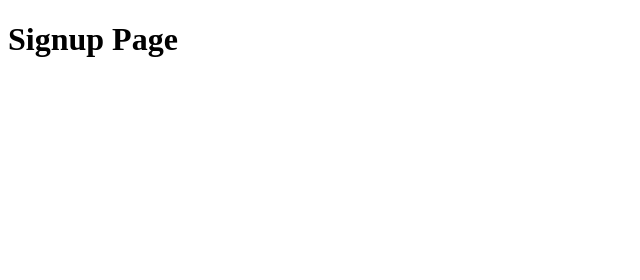
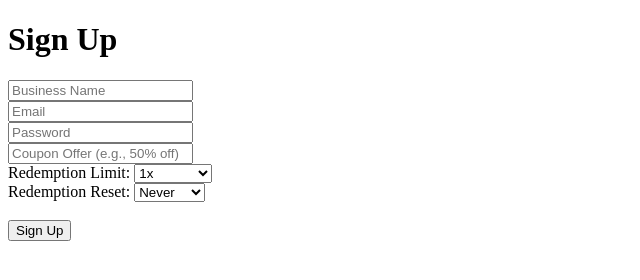
Before and after one commit to CoastalCouponClub/coupon-verification, a website: page businessportal/signup.html in a window 1280 px wide. Shown: the whole page, without its empty margins (0-640 px from the left). Drawn offline with Linux system fonts and the light colour scheme.

Commit message:
Update signup.html

```diff
--- a/businessportal/signup.html
+++ b/businessportal/signup.html
@@ -1 +1,33 @@
-<!DOCTYPE html><html><head><title>Sign Up</title></head><body><h1>Signup Page</h1></body></html>
+<!DOCTYPE html>
+<html>
+<head>
+  <title>Business Signup</title>
+</head>
+<body>
+  <h1>Sign Up</h1>
+  <form id="signup-form">
+    <input type="text" id="businessName" placeholder="Business Name" required /><br>
+    <input type="email" id="email" placeholder="Email" required /><br>
+    <input type="password" id="password" placeholder="Password" required /><br>
+    <input type="text" id="couponOffer" placeholder="Coupon Offer (e.g., 50% off)" required /><br>
+
+    <label for="redemptionLimit">Redemption Limit:</label>
+    <select id="redemptionLimit">
+      <option value="1">1x</option>
+      <option value="2">2x</option>
+      <option value="unlimited">Unlimited</option>
+    </select><br>
+
+    <label for="resetInterval">Redemption Reset:</label>
+    <select id="resetInterval">
+      <option value="never">Never</option>
+      <option value="1 month">1 Month</option>
+      <option value="1 year">1 Year</option>
+    </select><br><br>
+
+    <button type="submit">Sign Up</button>
+  </form>
+
+  <script type="module" src="scripts/signup.js"></script>
+</body>
+</html>
```
